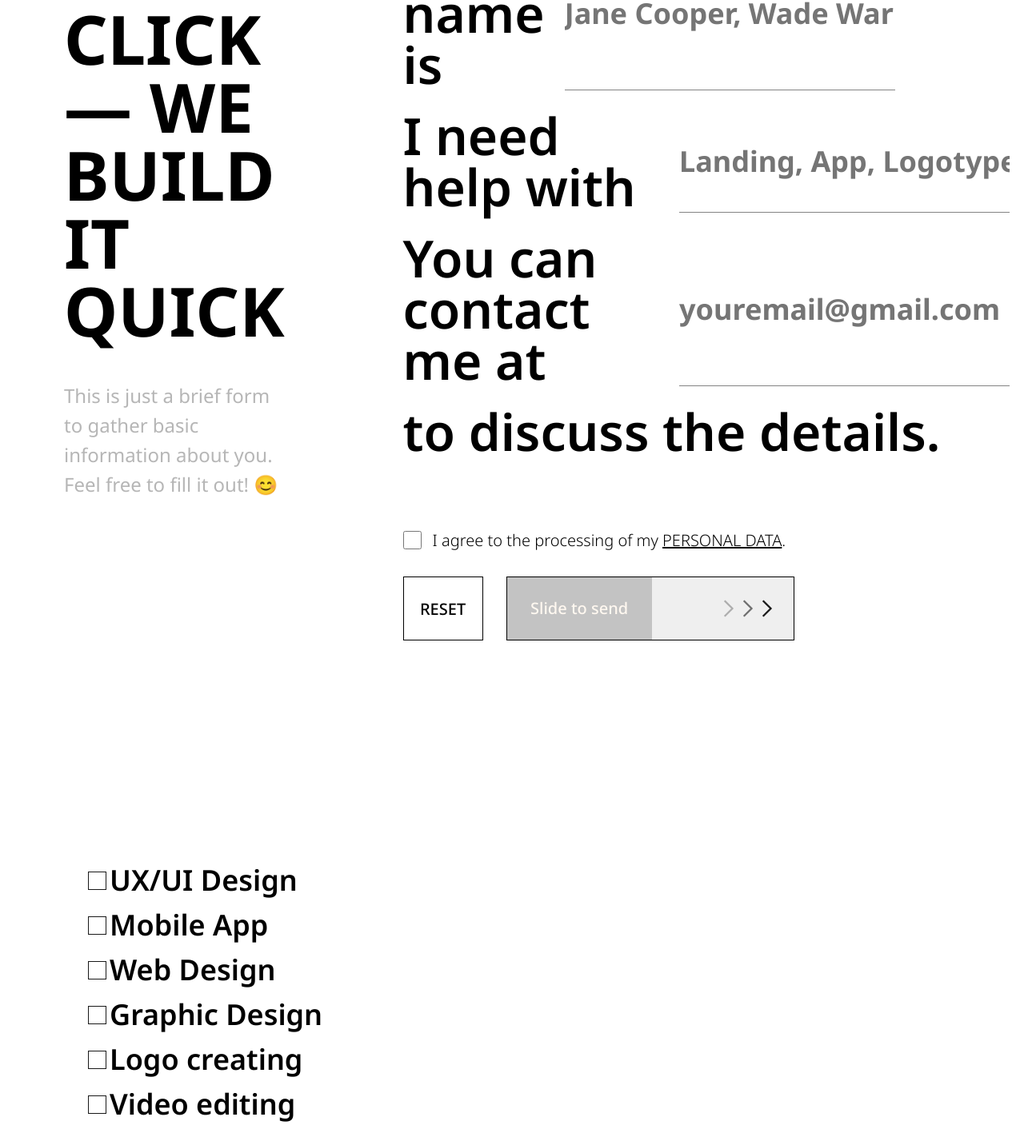
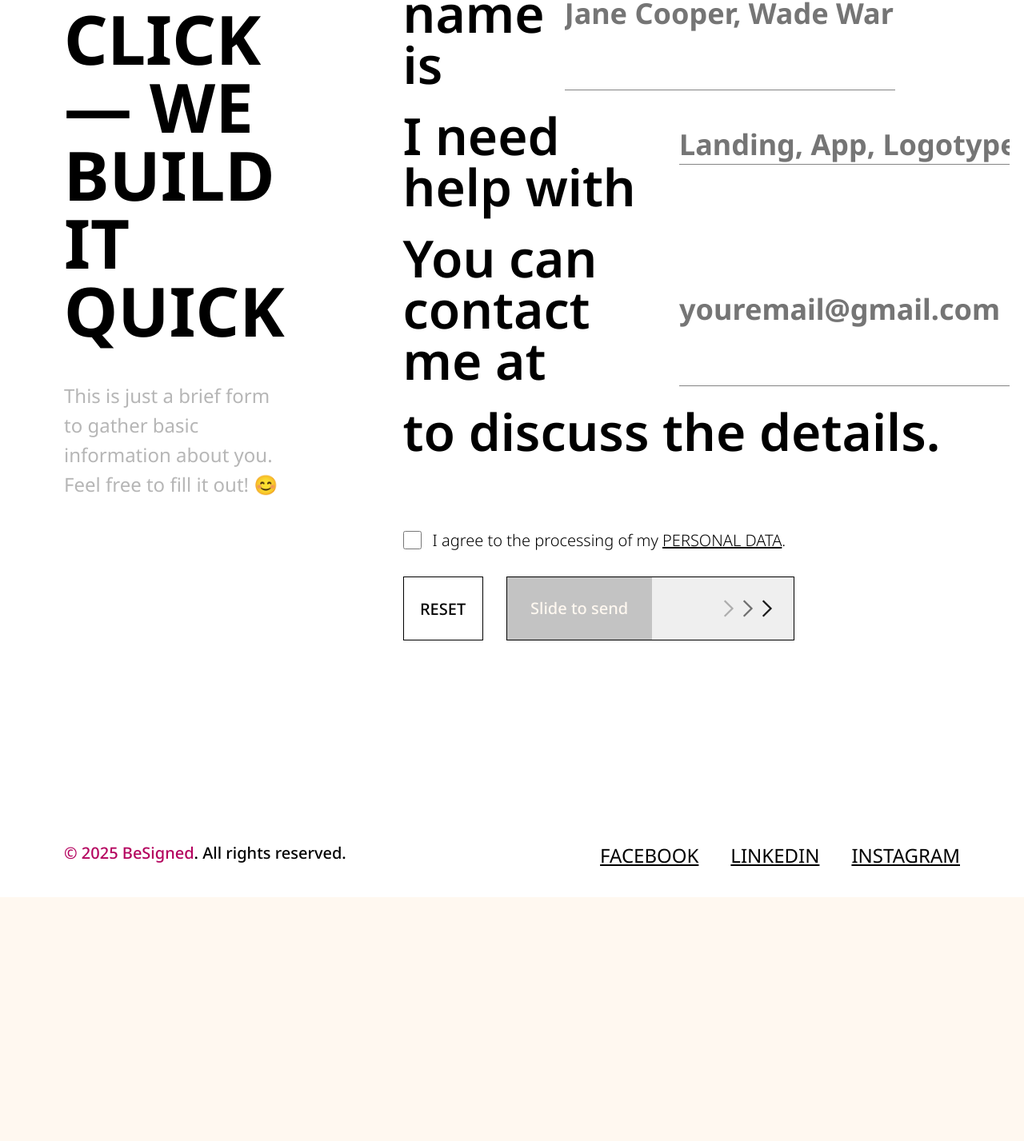
Before and after one commit to bbesigned/bbesigned, a Next.js app: page /letsTalk in a window 1280 px wide. Shown: the part 260-1687 px from the top of the page at 80% size. After the commit the page ends 1382 px from the top, so only its background shows below. Built offline with nearby package versions, Linux system fonts and the light colour scheme.

Commit message:
feat: change selectActivity & modalLetsTalk

```diff
--- a/src/app/letsTalk/letsTalk.module.scss
+++ b/src/app/letsTalk/letsTalk.module.scss
@@ -74,16 +74,18 @@
 		font-weight: 600;
 		font-size: 64px;
 		line-height: 100%;
-		// line-height: 78px;
+	}
 
-		& input {
+	&__input {
 		flex-grow: 1;
-			position: relative;
 		border-bottom: 1px solid rgba(132, 132, 132, 1);
 		font-family: Noto Sans;
 		font-weight: 700;
 		font-size: 36px;
 	}
+
+	&__select {
+		position: relative;
 	}
 
 	&__agree {
--- a/src/app/letsTalk/page.tsx
+++ b/src/app/letsTalk/page.tsx
@@ -1,15 +1,14 @@
 "use client";
 
-import { useState } from "react";
-
+import { useEffect, useState } from "react";
 import Link from "next/link";
 
 import SubmitLetsTalkButton from "components/submitLetsTalkButton/submitLetsTalkButton";
-
 import ModalLetsTalk from "components/modalLetsTalk/modalLetsTalk";
+import SelectActivity from "components/selectActivity/selectActivity";
 
 import styles from "./letsTalk.module.scss";
-import SelectActivity from "components/selectActivity/selectActivity";
+import { useRouter } from "next/navigation";
 
 const LetsTalk = () => {
 	const [name, setName] = useState("");
@@ -18,31 +17,66 @@ const LetsTalk = () => {
 	const [agree, setAgree] = useState(false);
 	const [isModalOpen, setIsModalOpen] = useState(false);
 	const [isSubmit, setIsSubmit] = useState(false);
+	const [isSelect, setIsSelect] = useState(false);
+	const [selectedActivities, setSelectedActivities] = useState<string[]>([]);
+
+	const router = useRouter();
+
+	useEffect(() => {
+  const isFormDirty = name || email || activity || agree;
+
+  const handleBeforeUnload = (e: BeforeUnloadEvent) => {
+    if (isFormDirty && !isSubmit) {
+      e.preventDefault();
+      e.returnValue = ""; // Chrome требует установку returnValue
+      return ""; // для старых браузеров
+    }
+  };
+
+  window.addEventListener("beforeunload", handleBeforeUnload);
+
+  return () => {
+    window.removeEventListener("beforeunload", handleBeforeUnload);
+  };
+}, [name, email, activity, agree, isSubmit]);
+
+
+	const handleActivityChange = (selected: string[]) => {
+		setSelectedActivities(selected);
+		setActivity(selected.join(", "));
+		setIsSelect(false);
+	};
 
 	const closeModal = () => {
 		setIsModalOpen(false);
 		setIsSubmit(false);
 	};
-	const data = [name, email, activity, agree];
+
+	const handleClickSelect = () => {
+		setIsSelect((prev) => !prev);
+	};
 
 	const handleClickReset = () => {
 		setName("");
 		setEmail("");
 		setActivity("");
+		setSelectedActivities([]);
 		setAgree(false);
 		setIsSubmit(false);
 	};
 
-	const handleSubmit = (e) => {
+	const handleSubmit = (e: React.FormEvent) => {
 		e.preventDefault();
 		setIsSubmit(true);
+
 		try {
 			setTimeout(() => {
 				setIsModalOpen(true);
 			}, 2000);
-			console.log(data);
-		} catch {
-			console.log("ERROR");
+
+			console.log([name, email, activity, agree]);
+		} catch (err) {
+			console.error("ERROR", err);
 		}
 	};
 
@@ -52,6 +86,7 @@ const LetsTalk = () => {
 				<Link href="/" className={styles.letsTalk__close}>
 					close x
 				</Link>
+
 				<div className={styles.letsTalk__container}>
 					<div className={styles.letsTalk__title}>
 						<div className={styles.letsTalk__info}>YOU CLICK — WE BUILD IT QUICK</div>
@@ -60,11 +95,13 @@ const LetsTalk = () => {
 							Feel free to fill it out! 😊
 						</div>
 					</div>
+
 					<form className={styles.letsTalk__form} onSubmit={handleSubmit}>
 						<div className={styles.letsTalk__wrapper}>
 							<div className={styles.letsTalk__item}>
 								<p>My name is</p>
 								<input
+									className={styles.letsTalk__input}
 									type="text"
 									placeholder="Jane Cooper, Wade Warren"
 									onChange={(e) => setName(e.target.value)}
@@ -72,41 +109,52 @@ const LetsTalk = () => {
 								/>
 								<p>and</p>
 							</div>
+
 							<div className={styles.letsTalk__item}>
 								<p>I need help with</p>
-								<input
-									type="text"
-									placeholder="Landing, App, Logotype"
-									onChange={(e) => setActivity(e.target.value)}
-									value={activity}
-								/>
+								<div className={styles.letsTalk__select}>
+									<input
+										className={styles.letsTalk__input}
+										type="text"
+										placeholder="Landing, App, Logotype"
+										value={activity}
+										readOnly
+										onClick={handleClickSelect}
+									/>
+									{isSelect && (
+										<SelectActivity
+											selected={selectedActivities}
+											onChange={handleActivityChange}
+											onClose={() => setIsSelect(false)}
+										/>
+									)}
+								</div>
 							</div>
+
 							<div className={styles.letsTalk__item}>
 								<p>You can contact me at</p>
 								<input
-									type="text"
+									className={styles.letsTalk__input}
+									type="email"
 									placeholder="youremail@gmail.com"
 									onChange={(e) => setEmail(e.target.value)}
 									value={email}
 								/>
 							</div>
+
 							<div className={styles.letsTalk__item}>
 								<p>to discuss the details.</p>
 							</div>
 						</div>
+
 						<div>
 							<div className={styles.letsTalk__agree}>
-								<input
-									type="checkbox"
-									name=""
-									id=""
-									checked={agree}
-									onChange={() => setAgree(!agree)}
-								/>
+								<input type="checkbox" checked={agree} onChange={() => setAgree(!agree)} />
 								<p>
 									I agree to the processing of my <span>personal data</span>.
 								</p>
 							</div>
+
 							<div className={styles.letsTalk__submit}>
 								<button type="button" className={styles.letsTalk__reset} onClick={handleClickReset}>
 									RESET
@@ -116,7 +164,7 @@ const LetsTalk = () => {
 						</div>
 					</form>
 				</div>
-				<SelectActivity />
+
 				<div className={styles.letsTalk__footer}>
 					<div className={styles.letsTalk__copyright}>
 						<span>© 2025 BeSigned</span>. All rights reserved.
@@ -128,6 +176,7 @@ const LetsTalk = () => {
 					</div>
 				</div>
 			</div>
+
 			<ModalLetsTalk visible={isModalOpen} onClose={closeModal} />
 		</>
 	);
--- a/src/components/modalLetsTalk/modalLetsTalk.module.scss
+++ b/src/components/modalLetsTalk/modalLetsTalk.module.scss
@@ -1,19 +1,16 @@
 .modal {
 	position: fixed;
+	z-index: 9999;
 	inset: 0;
-	z-index: 9999;
 	display: flex;
 	justify-content: center;
-	align-items: center;
 	background: rgba(0, 0, 0, 0.5);
 }
 
 .overlay {
 	width: 100%;
-	height: 100%;
 	display: flex;
 	justify-content: center;
-	align-items: center;
 }
 
 .modalLetsTalk {
@@ -21,11 +18,9 @@
 	flex-direction: column;
 	align-items: center;
 	max-width: 1920px;
-	margin: 0 auto;
 	padding: 64px 80px 0 80px;
 	background-color: var(--pure-white);
 	width: 100%;
-	height: 100%;
 
 	&__close {
 		font-family: Noto Sans;
@@ -72,6 +67,7 @@
 	&__buttons {
 		display: flex;
 		gap: 29px;
+		margin-bottom: 73px;
 	}
 
 	&__button {
--- a/src/components/selectActivity/selectActivity.module.scss
+++ b/src/components/selectActivity/selectActivity.module.scss
@@ -1,4 +1,8 @@
 .selectActivity {
+	position: absolute;
+	top: 100%;
+	left: 0;
+	z-index: 1000;
 	display: flex;
 	flex-direction: column;
 	width: 424px;
@@ -6,6 +10,7 @@
 	font-weight: 600;
 	font-size: 36px;
 	line-height: 100%;
+	background-color: var(--pure-white);
 
 	&__options {
 		display: flex;
--- a/src/components/selectActivity/selectActivity.tsx
+++ b/src/components/selectActivity/selectActivity.tsx
@@ -2,9 +2,15 @@
 
 import { useState } from "react";
 
+import { ISelectActivityProps } from "types/common/ComponentsProps";
+
 import styles from "./selectActivity.module.scss";
 
-const SelectActivity = () => {
+
+
+const SelectActivity = ({ selected, onChange, onClose }: ISelectActivityProps) => {
+	const [localSelected, setLocalSelected] = useState<string[]>(selected);
+
 	const activityList = [
 		"UX/UI Design",
 		"Mobile App",
@@ -14,36 +20,35 @@ const SelectActivity = () => {
 		"Video editing",
 	];
 
-	const [selectedActivities, setSelectedActivities] = useState<string[]>([]);
-
 	const handleCheckboxChange = (e: React.ChangeEvent<HTMLInputElement>) => {
 		const value = e.target.value;
-
-		setSelectedActivities((prev) =>
-			e.target.checked ? [...prev, value] : prev.filter((item) => item !== value),
+		setLocalSelected((prev) =>
+			e.target.checked ? [...prev, value] : prev.filter((item) => item !== value)
 		);
 	};
 
-	const handleSubmit = (e: React.FormEvent) => {
+	const handleApply = (e: React.MouseEvent<HTMLButtonElement>) => {
 		e.preventDefault();
-		console.log(selectedActivities);
+		onChange(localSelected);
+		onClose();
 	};
 
 	const handleCancel = () => {
-		setSelectedActivities([]);
+		setLocalSelected([]);
+		onChange([]);
+		onClose();
 	};
 
 	return (
-		<form className={styles.selectActivity} onSubmit={handleSubmit}>
+		<div className={styles.selectActivity}>
 			<div className={styles.selectActivity__options}>
 				{activityList.map((item, index) => (
 					<label className={styles.selectActivity__label} key={index}>
 						<input
 							className={styles.selectActivity__check}
 							type="checkbox"
-							name="activity"
 							value={item}
-							checked={selectedActivities.includes(item)}
+							checked={localSelected.includes(item)}
 							onChange={handleCheckboxChange}
 						/>
 						{item}
@@ -53,19 +58,22 @@ const SelectActivity = () => {
 
 			<div className={styles.selectActivity__buttons}>
 				<button
+					type="button"
 					className={`${styles.selectActivity__button} ${styles["selectActivity__button--cancel"]}`}
-					type="button"
-					onClick={handleCancel}>
+					onClick={handleCancel}
+				>
 					Cancel
 				</button>
 
 				<button
+					type="button"
 					className={`${styles.selectActivity__button} ${styles["selectActivity__button--apply"]}`}
-					type="submit">
+					onClick={handleApply}
+				>
 					Apply
 				</button>
 			</div>
-		</form>
+		</div>
 	);
 };
 
--- a/src/types/common/ComponentsProps.ts
+++ b/src/types/common/ComponentsProps.ts
@@ -25,3 +25,9 @@ export interface IBannerLogo {
 export interface IControlButtons {
 	classnames?: string;
 }
+
+export interface ISelectActivityProps {
+	selected: string[];
+	onChange: (selected: string[]) => void;
+	onClose: () => void;
+}
```
Lines whose indentation alone changed are shown as unchanged.
